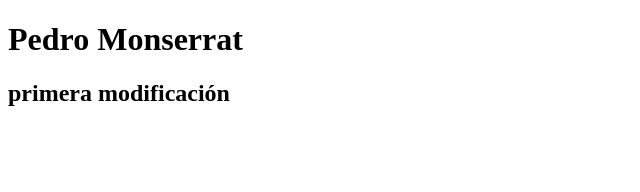
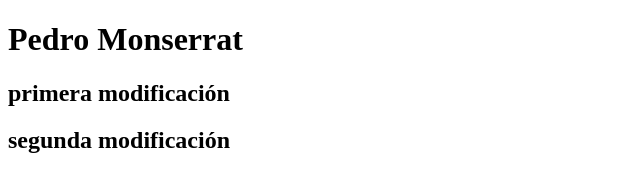
Before and after one commit to SparksCodes/ExerDAW, a plain HTML site: page Index.html in a window 1280 px wide. Shown: the whole page, without its empty margins (0-640 px from the left). Drawn offline with Linux system fonts and the light colour scheme.

Commit message:
segunda modificacion

```diff
--- a/Index.html
+++ b/Index.html
@@ -11,5 +11,7 @@
 
     <h2>primera modificación</h2>
 
+    <h2>segunda modificación</h2>
+
 </body>
 </html>
```
